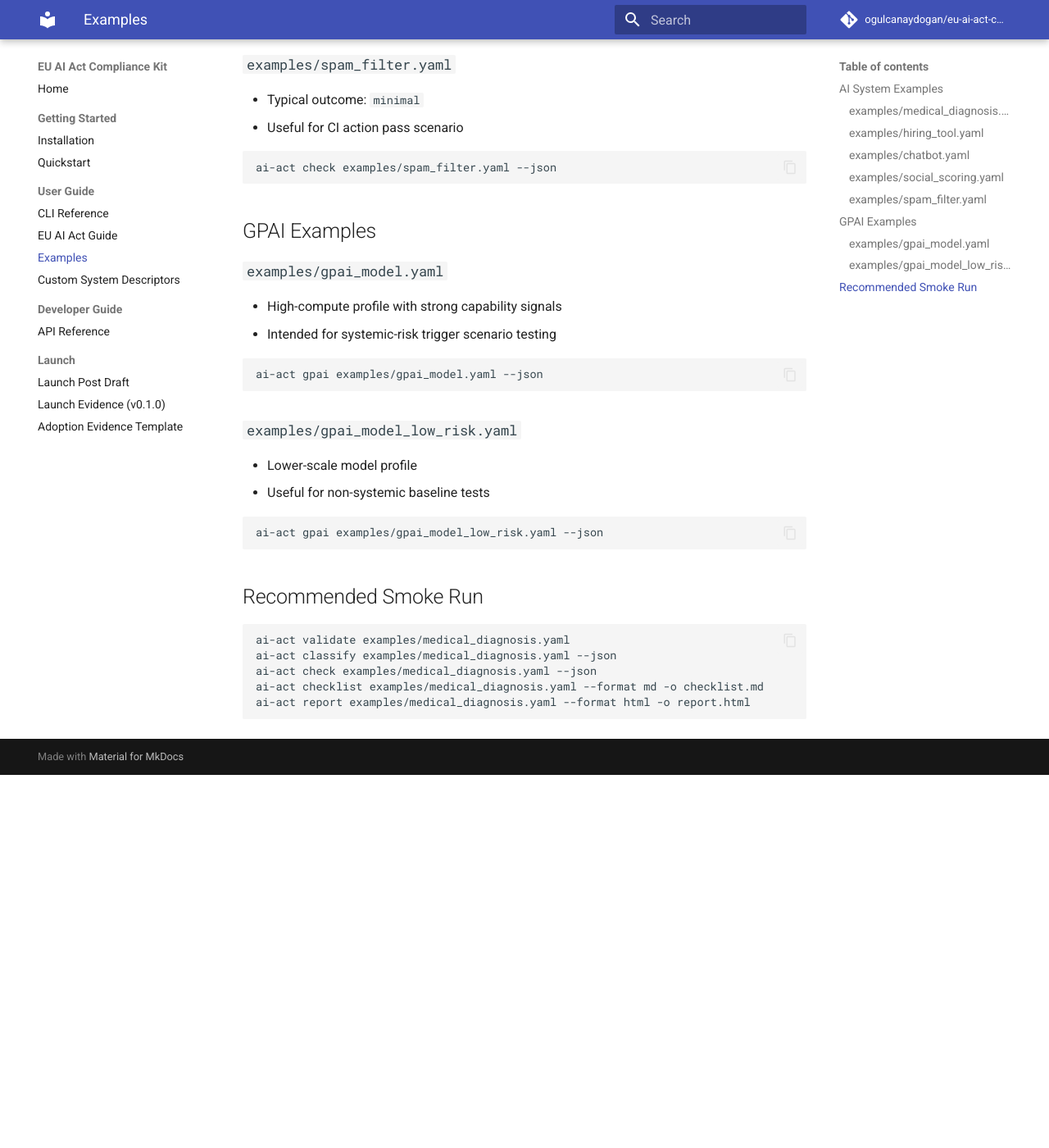
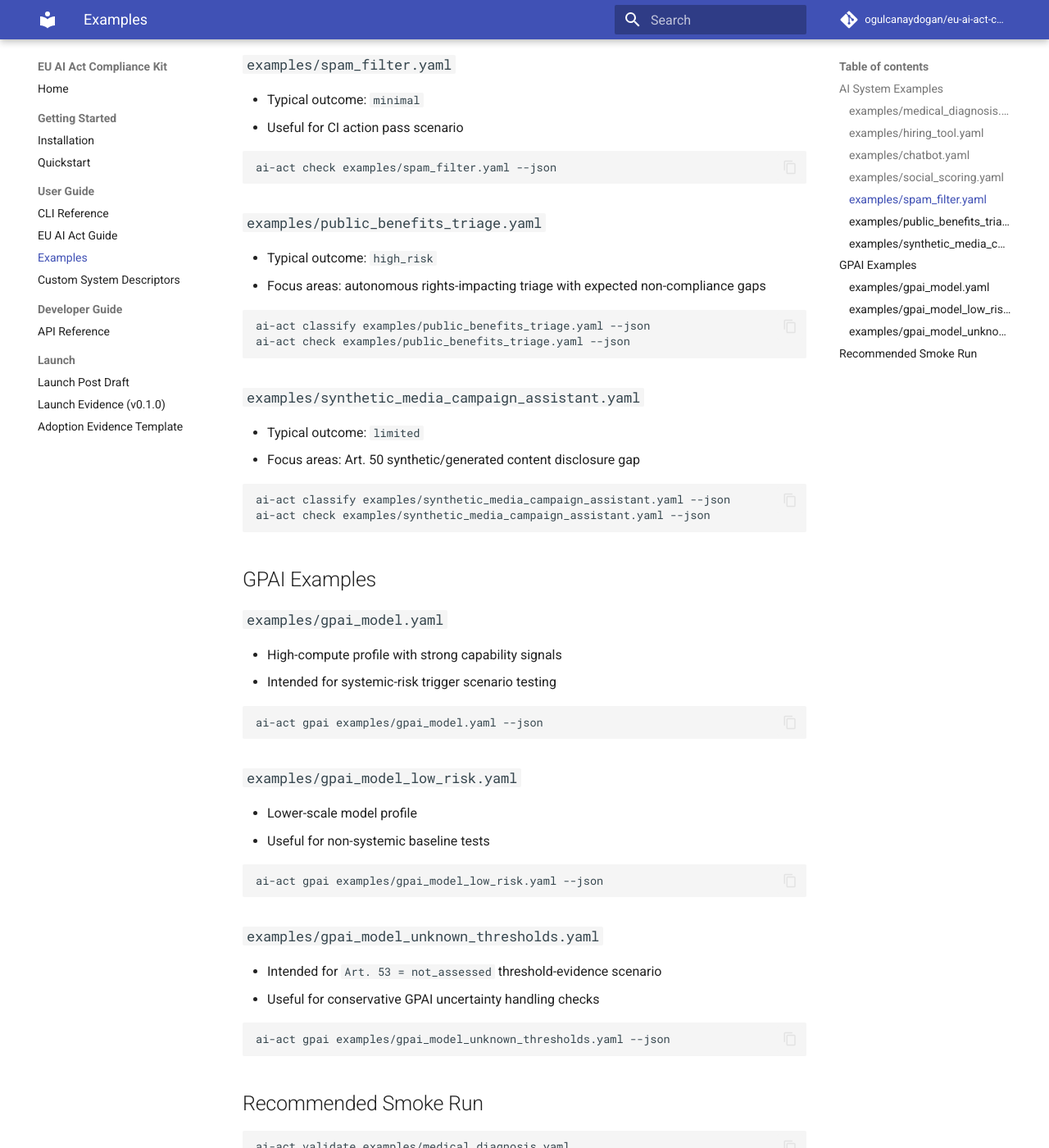
Before and after one commit to ogulcanaydogan/eu-ai-act-compliance-kit, an MkDocs documentation site: the page built from docs/examples.md, in a window 1280 px wide and 1400 px high, scrolled down 1044 px. Shown: the whole window at 82% size. Built offline with MkDocs 1.6.1 and Material for MkDocs 9.7.7, drawn with Linux system fonts in a browser that asks for light colours; comment, search, counter and statistics services are not loaded; before the commit the page ends 1989 px from its top, so only the background shows below that.

````diff
--- a/docs/examples.md
+++ b/docs/examples.md
@@ -51,6 +51,26 @@ ai-act classify examples/social_scoring.yaml
 ai-act check examples/spam_filter.yaml --json
 ```
 
+### `examples/public_benefits_triage.yaml`
+
+- Typical outcome: `high_risk`
+- Focus areas: autonomous rights-impacting triage with expected non-compliance gaps
+
+```bash
+ai-act classify examples/public_benefits_triage.yaml --json
+ai-act check examples/public_benefits_triage.yaml --json
+```
+
+### `examples/synthetic_media_campaign_assistant.yaml`
+
+- Typical outcome: `limited`
+- Focus areas: Art. 50 synthetic/generated content disclosure gap
+
+```bash
+ai-act classify examples/synthetic_media_campaign_assistant.yaml --json
+ai-act check examples/synthetic_media_campaign_assistant.yaml --json
+```
+
 ## GPAI Examples
 
 ### `examples/gpai_model.yaml`
@@ -71,6 +91,15 @@ ai-act gpai examples/gpai_model.yaml --json
 ai-act gpai examples/gpai_model_low_risk.yaml --json
 ```
 
+### `examples/gpai_model_unknown_thresholds.yaml`
+
+- Intended for `Art. 53 = not_assessed` threshold-evidence scenario
+- Useful for conservative GPAI uncertainty handling checks
+
+```bash
+ai-act gpai examples/gpai_model_unknown_thresholds.yaml --json
+```
+
 ## Recommended Smoke Run
 
 ```bash
--- a/pyproject.toml
+++ b/pyproject.toml
@@ -139,6 +139,7 @@ source = ["src/eu_ai_act"]
 omit = ["*/tests/*", "*/test_*.py"]
 
 [tool.coverage.report]
+fail_under = 80
 exclude_lines = [
     "pragma: no cover",
     "def __repr__",
````
Also changed, not shown: CHANGELOG.md (+17 -1 lines), README.md (+4 -1 lines), ROADMAP.md (+8 -0 lines), docs/index.md (+1 -0 lines), 7 other files.
